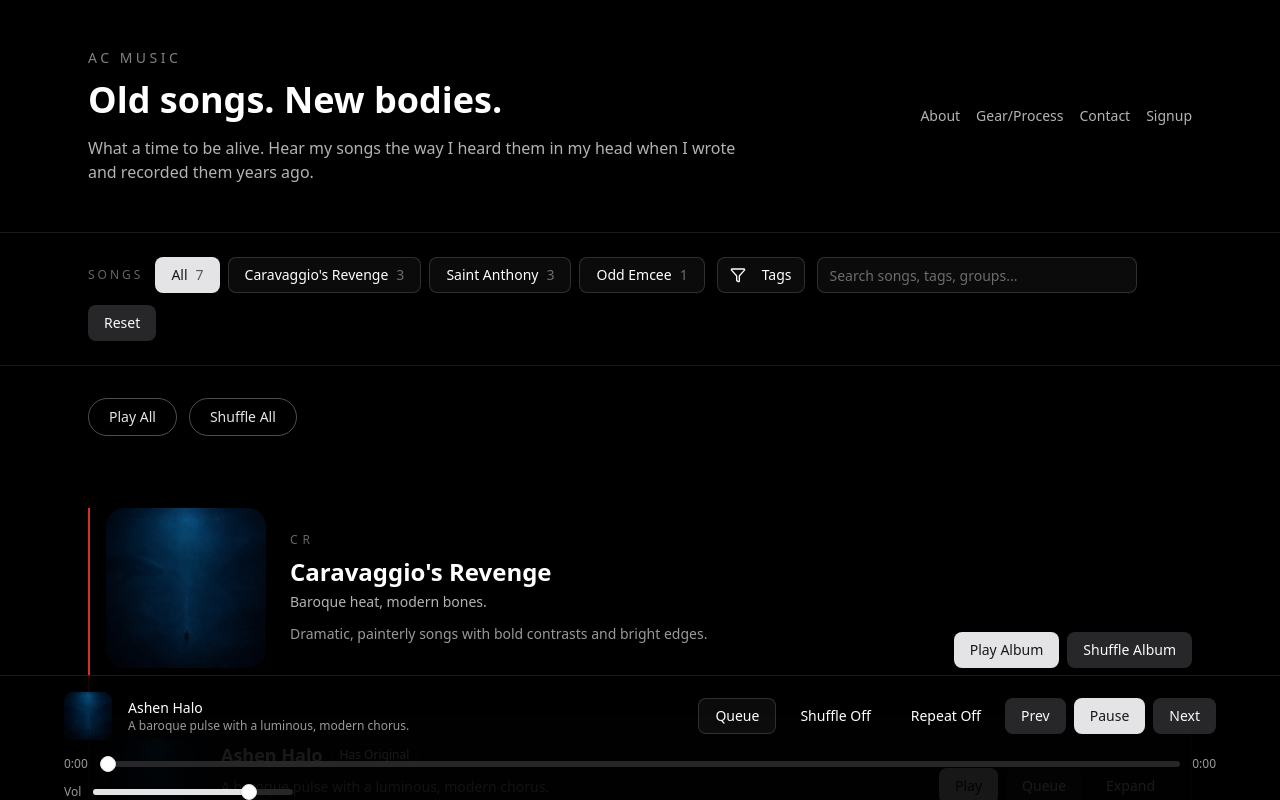
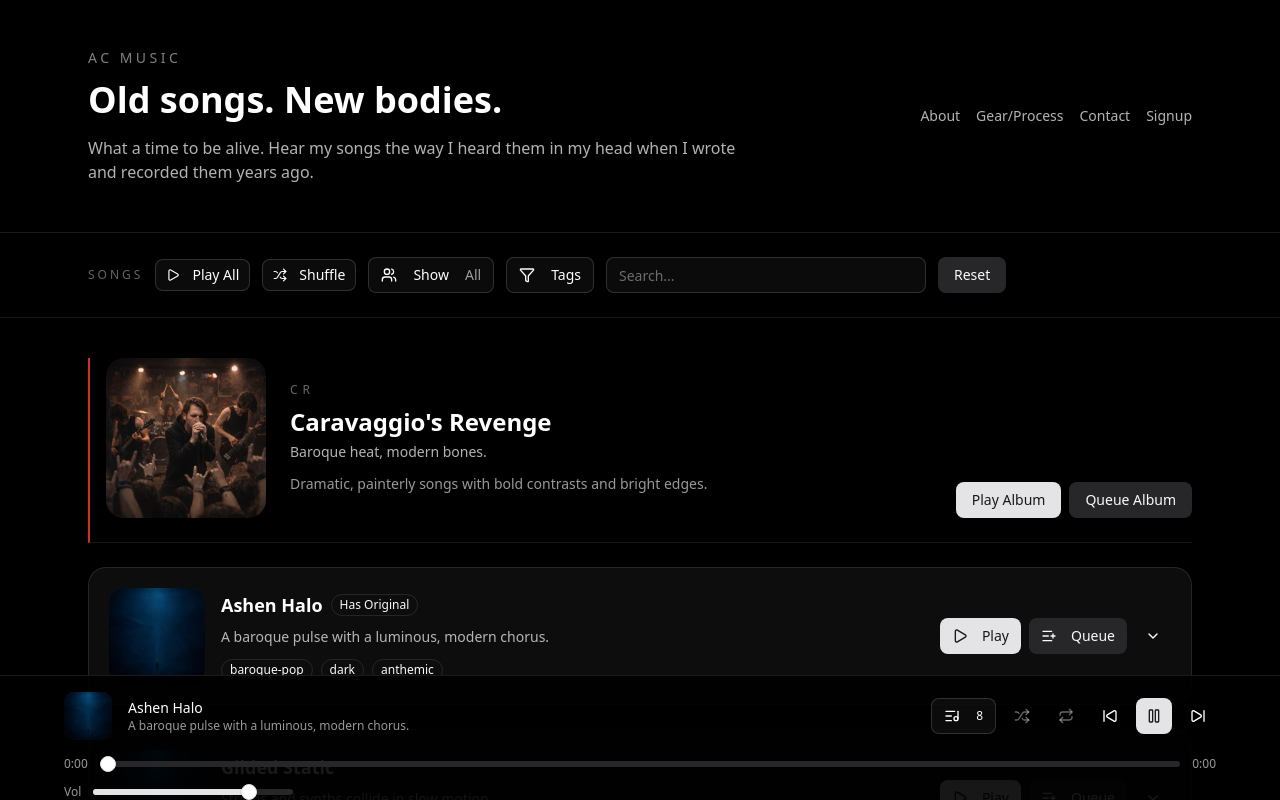
Before and after one commit to acarrozzo/acmusic, a Next.js app: page / in a window 1280 px wide. Both pictures are taken after a click on the button "Play All". Shown: the top 800 px of the page. Built offline with nearby package versions, Linux system fonts and the light colour scheme.

Commit message:
acmusic-filter bar updates and slight content updates and action button updates

```diff
--- a/app/page.tsx
+++ b/app/page.tsx
@@ -128,31 +128,11 @@ export default function Home() {
         onGroupChange={handleGroupChange}
         onTagToggle={handleTagToggle}
         onClearFilters={handleClearFilters}
+        onPlayAll={() => handlePlayAll(false)}
+        onShuffleAll={() => handlePlayAll(true)}
       />
 
       <main className="pb-40">
-        <section className="mx-auto w-full max-w-6xl px-6 py-8">
-          <div className="flex flex-wrap items-center gap-3">
-            <button
-              onClick={() => handlePlayAll(false)}
-              className="rounded-full border border-white/30 px-5 py-2 text-sm text-white/90 transition hover:border-white hover:text-white"
-            >
-              Play All
-            </button>
-            <button
-              onClick={() => handlePlayAll(true)}
-              className="rounded-full border border-white/30 px-5 py-2 text-sm text-white/90 transition hover:border-white hover:text-white"
-            >
-              Shuffle All
-            </button>
-            {filters.groupId !== "all" || filters.tags.length > 0 || filters.search ? (
-              <p className="text-xs uppercase tracking-[0.3em] text-white/40">
-                Filters applied
-              </p>
-            ) : null}
-          </div>
-        </section>
-
         {sortGroups.map((group, index) => (
           <GroupSection
             key={group.id}
@@ -161,6 +141,7 @@ export default function Home() {
             onPlayGroup={handlePlayGroup}
             onPlayTrack={handlePlayTrack}
             onQueueTrack={enqueue}
+            onQueueGroup={(groupTracks) => groupTracks.forEach(enqueue)}
           />
         ))}
 
--- a/components/FiltersBar.tsx
+++ b/components/FiltersBar.tsx
@@ -1,7 +1,7 @@
 "use client";
 
 import { useEffect, useRef, useState } from "react";
-import { Filter } from "lucide-react";
+import { Filter, Play, Shuffle, Users, X } from "lucide-react";
 import { Button } from "@/components/ui/button";
 import { Input } from "@/components/ui/input";
 import type { Group } from "@/data/groups";
@@ -18,6 +18,8 @@ type FiltersBarProps = {
   onGroupChange: (value: string | "all") => void;
   onTagToggle: (tag: string) => void;
   onClearFilters: () => void;
+  onPlayAll: () => void;
+  onShuffleAll: () => void;
 };
 
 export default function FiltersBar({
@@ -32,9 +34,13 @@ export default function FiltersBar({
   onGroupChange,
   onTagToggle,
   onClearFilters,
+  onPlayAll,
+  onShuffleAll,
 }: FiltersBarProps) {
   const [tagsOpen, setTagsOpen] = useState(false);
   const tagsRef = useRef<HTMLDivElement | null>(null);
+  const [groupsOpen, setGroupsOpen] = useState(false);
+  const groupsRef = useRef<HTMLDivElement | null>(null);
 
   useEffect(() => {
     if (!tagsOpen) {
@@ -66,18 +72,101 @@ export default function FiltersBar({
     };
   }, [tagsOpen]);
 
+  useEffect(() => {
+    if (!groupsOpen) {
+      return;
+    }
+
+    const handlePointerDown = (event: MouseEvent | TouchEvent) => {
+      const target = event.target as Node | null;
+      if (!groupsRef.current || !target || groupsRef.current.contains(target)) {
+        return;
+      }
+      setGroupsOpen(false);
+    };
+
+    const handleKeyDown = (event: KeyboardEvent) => {
+      if (event.key === "Escape") {
+        setGroupsOpen(false);
+      }
+    };
+
+    document.addEventListener("mousedown", handlePointerDown);
+    document.addEventListener("touchstart", handlePointerDown);
+    document.addEventListener("keydown", handleKeyDown);
+
+    return () => {
+      document.removeEventListener("mousedown", handlePointerDown);
+      document.removeEventListener("touchstart", handlePointerDown);
+      document.removeEventListener("keydown", handleKeyDown);
+    };
+  }, [groupsOpen]);
+
   return (
     <section className="sticky top-0 z-20 border-b border-white/10 bg-black/80 backdrop-blur">
-      <div className="mx-auto flex w-full max-w-6xl flex-col gap-6 px-6 py-6">
-        <div className="flex flex-col gap-4">
-          <div className="flex flex-wrap items-center gap-3">
+      <div className="mx-auto flex w-full max-w-6xl flex-col gap-3 px-4 py-4 sm:gap-4 sm:px-6 sm:py-6">
+        <div className="flex flex-col gap-3 sm:gap-4">
+          <div className="flex flex-wrap items-center gap-2 sm:gap-3">
             <p className="text-xs uppercase tracking-[0.25em] text-white/40">
               Songs
             </p>
+            <Button
+              variant="outline"
+              size="sm"
+              className="whitespace-nowrap"
+              onClick={onPlayAll}
+            >
+              <Play className="mr-1.5 size-3.5" />
+              Play All
+            </Button>
+            <Button
+              variant="outline"
+              size="sm"
+              className="whitespace-nowrap"
+              onClick={onShuffleAll}
+            >
+              <Shuffle className="mr-1.5 size-3.5" />
+              Shuffle
+            </Button>
+            <div className="relative" ref={groupsRef}>
+              <Button
+                variant="outline"
+                className="whitespace-nowrap"
+                aria-expanded={groupsOpen}
+                aria-haspopup="dialog"
+                onClick={() => setGroupsOpen((open) => !open)}
+              >
+                <Users className="mr-2 size-4" />
+                Show
+                <span className="ml-2 text-white/60">
+                  {groupId === "all"
+                    ? "All"
+                    : groups.find((g) => g.id === groupId)?.name}
+                </span>
+              </Button>
+              {groupsOpen ? (
+                <div className="absolute left-0 top-full z-30 mt-2 w-[min(360px,85vw)] rounded-lg border border-white/10 bg-black/95 p-4 shadow-xl">
+                  <div className="mb-3 flex items-center justify-between">
+                    <p className="text-xs uppercase tracking-[0.25em] text-white/40">
+                      Groups
+                    </p>
+                    <Button
+                      variant="ghost"
+                      size="sm"
+                      className="h-auto px-2 py-1 text-xs text-white/60 hover:text-white"
+                      onClick={() => setGroupsOpen(false)}
+                    >
+                      Close
+                    </Button>
+                  </div>
                   <div className="flex flex-wrap gap-2">
                     <Button
                       variant={groupId === "all" ? "default" : "outline"}
-                onClick={() => onGroupChange("all")}
+                      size="sm"
+                      onClick={() => {
+                        onGroupChange("all");
+                        setGroupsOpen(false);
+                      }}
                     >
                       All
                       <span
@@ -92,18 +181,27 @@ export default function FiltersBar({
                       <Button
                         key={group.id}
                         variant={groupId === group.id ? "default" : "outline"}
-                  onClick={() => onGroupChange(group.id)}
+                        size="sm"
+                        onClick={() => {
+                          onGroupChange(group.id);
+                          setGroupsOpen(false);
+                        }}
                       >
                         {group.name}
                         <span
                           className={`ml-0 ${
-                      groupId === group.id ? "text-black/60" : "text-white/40"
+                            groupId === group.id
+                              ? "text-black/60"
+                              : "text-white/40"
                           }`}
                         >
                           {groupCounts[group.id] ?? 0}
                         </span>
                       </Button>
                     ))}
+                  </div>
+                </div>
+              ) : null}
             </div>
             <div className="relative" ref={tagsRef}>
               <Button
@@ -115,6 +213,9 @@ export default function FiltersBar({
               >
                 <Filter className="mr-2 size-4" />
                 Tags
+                {selectedTags.length > 0 && (
+                  <span className="ml-1 text-white/60">{selectedTags.length}</span>
+                )}
               </Button>
               {tagsOpen ? (
                 <div className="absolute right-0 top-full z-30 mt-2 w-[min(360px,85vw)] rounded-lg border border-white/10 bg-black/95 p-4 shadow-xl">
@@ -159,8 +260,8 @@ export default function FiltersBar({
             <Input
               value={search}
               onChange={(event) => onSearchChange(event.target.value)}
-              placeholder="Search songs, tags, groups..."
-              className="w-full max-w-xs bg-white/5 text-white placeholder:text-white/40"
+              placeholder="Search..."
+              className="min-w-0 flex-1 basis-36 bg-white/5 text-white sm:max-w-xs placeholder:text-white/40"
             />
             <Button
               variant="secondary"
@@ -170,6 +271,23 @@ export default function FiltersBar({
               Reset
             </Button>
           </div>
+          {selectedTags.length > 0 && (
+            <div className="flex flex-wrap items-center gap-2">
+              <p className="text-xs uppercase tracking-[0.25em] text-white/40">
+                Tags
+              </p>
+              {selectedTags.map((tag) => (
+                <button
+                  key={tag}
+                  onClick={() => onTagToggle(tag)}
+                  className="inline-flex items-center gap-1.5 rounded-full border border-white/20 bg-white/10 px-3 py-1 text-xs text-white transition hover:border-white/40 hover:bg-white/20"
+                >
+                  {tag}
+                  <X className="size-3 text-white/50" />
+                </button>
+              ))}
+            </div>
+          )}
         </div>
       </div>
     </section>
--- a/components/GroupSection.tsx
+++ b/components/GroupSection.tsx
@@ -12,6 +12,7 @@ type GroupSectionProps = {
   onPlayGroup: (groupId: string, shuffle: boolean) => void;
   onPlayTrack: (track: Track, context: Track[]) => void;
   onQueueTrack: (track: Track) => void;
+  onQueueGroup: (tracks: Track[]) => void;
 };
 
 export default function GroupSection({
@@ -20,6 +21,7 @@ export default function GroupSection({
   onPlayGroup,
   onPlayTrack,
   onQueueTrack,
+  onQueueGroup,
 }: GroupSectionProps) {
   if (tracks.length === 0) {
     return null;
@@ -38,8 +40,8 @@ export default function GroupSection({
           <div className="flex items-center gap-6">
             <div className="h-[160px] w-[160px] overflow-hidden rounded-2xl bg-white/5">
               <Image
-                src={tracks[0].artwork.src}
-                alt={tracks[0].artwork.alt ?? `${group.name} artwork`}
+                src={group.artwork?.src ?? tracks[0].artwork.src}
+                alt={group.artwork?.alt ?? tracks[0].artwork.alt ?? `${group.name} artwork`}
                 width={160}
                 height={160}
                 className="h-full w-full object-cover"
@@ -66,8 +68,8 @@ export default function GroupSection({
             <Button onClick={() => onPlayGroup(group.id, false)}>
               Play Album
             </Button>
-            <Button variant="secondary" onClick={() => onPlayGroup(group.id, true)}>
-              Shuffle Album
+            <Button variant="secondary" onClick={() => onQueueGroup(tracks)}>
+              Queue Album
             </Button>
           </div>
         </div>
--- a/components/PlayerBar.tsx
+++ b/components/PlayerBar.tsx
@@ -2,6 +2,7 @@
 
 import Image from "next/image";
 import { useEffect, useMemo } from "react";
+import { Pause, Play, Repeat, Repeat1, Shuffle, SkipBack, SkipForward } from "lucide-react";
 import { Button } from "@/components/ui/button";
 import { Slider } from "@/components/ui/slider";
 import { usePlayerStore } from "@/lib/player/store";
@@ -90,23 +91,35 @@ export default function PlayerBar() {
           </div>
           <div className="flex flex-wrap items-center gap-2">
             <QueueDrawer />
-            <Button variant="ghost" onClick={() => setShuffle(!shuffle)}>
-              {shuffle ? "Shuffle On" : "Shuffle Off"}
+            <Button variant="ghost" size="icon" onClick={() => setShuffle(!shuffle)} className={shuffle ? "text-white" : "text-white/40"}>
+              <Shuffle className="size-4" />
             </Button>
             <Button
               variant="ghost"
+              size="icon"
+              className={repeat !== "off" ? "text-white" : "text-white/40"}
               onClick={() =>
                 setRepeat(repeat === "off" ? "all" : repeat === "all" ? "one" : "off")
               }
             >
-              {repeatLabel}
+              {repeat === "one" ? (
+                <Repeat1 className="size-4" />
+              ) : (
+                <Repeat className="size-4" />
+              )}
             </Button>
-            <Button variant="secondary" onClick={prev}>
-              Prev
+            <Button variant="ghost" size="icon" onClick={prev}>
+              <SkipBack className="size-4" />
             </Button>
-            <Button onClick={togglePlay}>{isPlaying ? "Pause" : "Play"}</Button>
-            <Button variant="secondary" onClick={next}>
-              Next
+            <Button size="icon" onClick={togglePlay}>
+              {isPlaying ? (
+                <Pause className="size-4" />
+              ) : (
+                <Play className="size-4" />
+              )}
+            </Button>
+            <Button variant="ghost" size="icon" onClick={next}>
+              <SkipForward className="size-4" />
             </Button>
           </div>
         </div>
--- a/components/QueueDrawer.tsx
+++ b/components/QueueDrawer.tsx
@@ -1,5 +1,6 @@
 "use client";
 
+import { ListMusic } from "lucide-react";
 import { Button } from "@/components/ui/button";
 import {
   Sheet,
@@ -20,7 +21,12 @@ export default function QueueDrawer() {
   return (
     <Sheet>
       <SheetTrigger asChild>
-        <Button variant="outline">Queue</Button>
+        <Button variant="outline" className="relative">
+          <ListMusic className="size-4" />
+          {queue.length > 0 && (
+            <span className="ml-2 text-xs">{queue.length}</span>
+          )}
+        </Button>
       </SheetTrigger>
       <SheetContent side="bottom" className="max-h-[70vh]">
         <SheetHeader>
--- a/components/TrackCard.tsx
+++ b/components/TrackCard.tsx
@@ -3,6 +3,7 @@
 import Image from "next/image";
 import { useMemo, useState } from "react";
 import type { Track } from "@/data/tracks";
+import { ChevronDown, ChevronUp, ListPlus, Play } from "lucide-react";
 import { Badge } from "@/components/ui/badge";
 import { Button } from "@/components/ui/button";
 import TrackExpand from "./TrackExpand";
@@ -54,12 +55,20 @@ export default function TrackCard({ track, onPlay, onQueue }: TrackCardProps) {
           </div>
         </div>
         <div className="flex flex-wrap gap-2">
-          <Button onClick={() => onPlay(track)}>Play</Button>
+          <Button onClick={() => onPlay(track)}>
+            <Play className="mr-1.5 size-4" />
+            Play
+          </Button>
           <Button variant="secondary" onClick={() => onQueue(track)}>
+            <ListPlus className="mr-1.5 size-4" />
             Queue
           </Button>
-          <Button variant="ghost" onClick={() => setExpanded((value) => !value)}>
-            {expanded ? "Collapse" : "Expand"}
+          <Button variant="ghost" size="icon" onClick={() => setExpanded((value) => !value)}>
+            {expanded ? (
+              <ChevronUp className="size-4" />
+            ) : (
+              <ChevronDown className="size-4" />
+            )}
           </Button>
         </div>
       </div>
--- a/data/groups.ts
+++ b/data/groups.ts
@@ -3,6 +3,7 @@ export type Group = {
   name: string;
   tagline?: string;
   description?: string;
+  artwork?: { src: string; alt?: string };
   brand?: {
     accent?: string;
     markText?: string;
@@ -17,6 +18,10 @@ export const groups: Group[] = [
     tagline: "Baroque heat, modern bones.",
     description:
       "Dramatic, painterly songs with bold contrasts and bright edges.",
+    artwork: {
+      src: "/songs/groups/caravaggiosrevenge-1.png",
+      alt: "Caravaggio's Revenge album art",
+    },
     brand: { accent: "#d32f2f", markText: "CR" },
     order: 1,
   },
@@ -30,12 +35,21 @@ export const groups: Group[] = [
     order: 2,
   },
   {
-    id: "odd-emcee",
-    name: "Odd Emcee",
+    id: "strange-sounds-for-strange-times",
+    name: "Strange Sounds for Strange Times",
     tagline: "Left turns and sharp corners.",
     description:
       "Rhymed narratives with playful rhythm shifts and sub-heavy hooks.",
-    brand: { accent: "#8b7cff", markText: "OE" },
+    brand: { accent: "#8b7cff", markText: "SS" },
     order: 3,
   },
+  {
+    id: "banned-from-the-zoo",
+    name: "Banned from the Zoo",
+    tagline: "Wild sounds from the outside.",
+    description:
+      "Experimental compositions that break free from conventional boundaries.",
+    brand: { accent: "#ff6b35", markText: "BFZ" },
+    order: 4,
+  },
 ];
--- a/data/tracks.ts
+++ b/data/tracks.ts
@@ -184,26 +184,33 @@ export const tracks: Track[] = [
     order: 3,
   },
   {
-    id: "oe-tilt-the-floor",
-    groupId: "odd-emcee",
-    title: "Tilt the Floor",
-    description: "A kinetic rap cut with skewed drum patterns.",
-    tags: ["hip-hop", "off-kilter", "rhythmic"],
+    id: "ss-placeholder",
+    groupId: "strange-sounds-for-strange-times",
+    title: "Placeholder",
+    description: "A placeholder track for Strange Sounds for Strange Times.",
+    tags: ["placeholder"],
     artwork: {
       src: "/songs/Placeholder/placeholder.png",
-      alt: "Tilt the Floor artwork placeholder",
+      alt: "Placeholder artwork",
     },
     audio: {
       sunoCoverUrl: "/songs/Placeholder/placeholder.mp3",
     },
-    lyrics: {
-      text:
-        "Tilt the floor, I move in code\n" +
-        "Every bar a compass road\n" +
-        "Kick the door, the rhythm owed",
+    order: 1,
+  },
+  {
+    id: "bfz-placeholder",
+    groupId: "banned-from-the-zoo",
+    title: "Placeholder",
+    description: "A placeholder track for Banned from the Zoo.",
+    tags: ["placeholder"],
+    artwork: {
+      src: "/songs/Placeholder/placeholder.png",
+      alt: "Placeholder artwork",
     },
-    releaseDate: "2025-09-23",
-    downloads: { allow: true, filename: "tilt-the-floor.mp3" },
+    audio: {
+      sunoCoverUrl: "/songs/Placeholder/placeholder.mp3",
+    },
     order: 1,
   },
 ];
```
Also changed, not shown: public/songs/groups/caravaggiosrevenge-1.png (added). Lines whose indentation alone changed are shown as unchanged.
